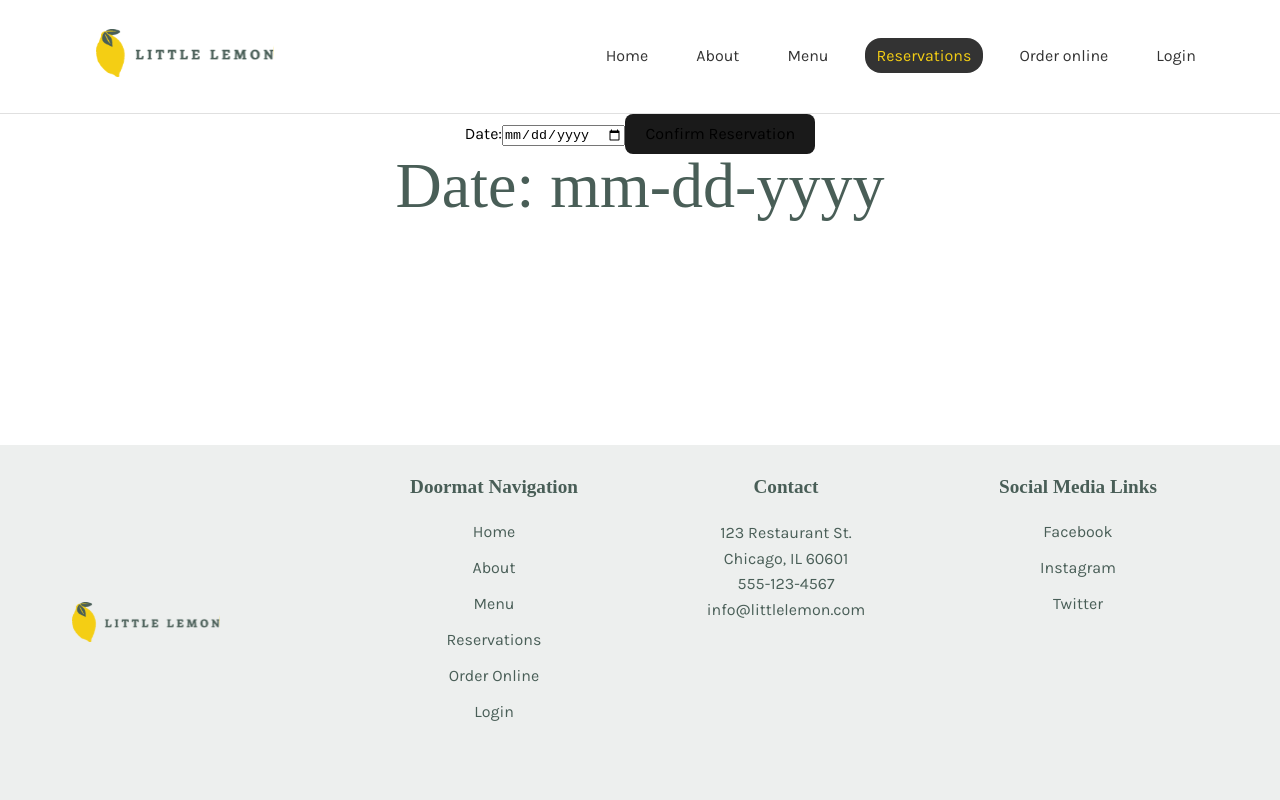
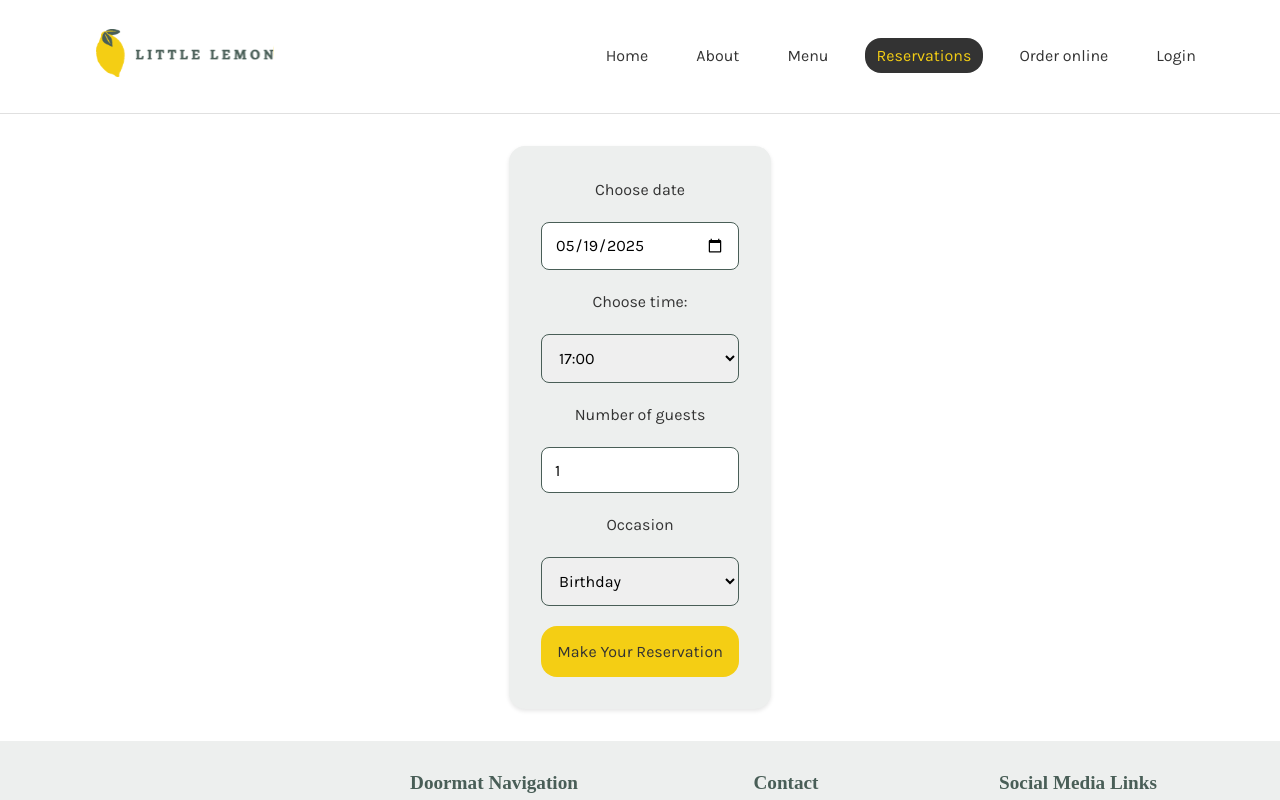
Before and after one commit to JoseBarr777/coursera-capstone, a React (Vite) app: page /reservations in a window 1280 px wide. Shown: the top 800 px of the page. Built offline with nearby package versions, Linux system fonts and the light colour scheme; a web font is replaced by a local one.

Commit message:
Added styling to form.

```diff
--- a/src/Pages/BookingPage.jsx
+++ b/src/Pages/BookingPage.jsx
@@ -1,35 +1,12 @@
 //the component for the table reservations page
-import {useState} from 'react';
+import BookingForm from "@components/BookingForm";
 
 function BookingPage() {
-  const [date, setDate] = useState('mm-dd-yyyy');  // Initialize with empty string for date input
-
-  const handleSubmit = (e) => {
-    e.preventDefault();
-    alert('Form Submitted');
-
-    //reset state fields
-    setDate('mm-dd-yyyy');
-  }
-
-  return (
-    //date, time, number of guests, occasion, submit reservation (drop down selection), submit reservation button.
-    <>
-    <form onSubmit={handleSubmit}>
-      <label>
-        Date:
-        <input
-        type="date"
-        name="date"
-        value={date}
-        onChange={(e) => setDate(e.target.value)}  // Use e.target.value to get the new date
-        />
-      </label>
-      <button type="submit">Confirm Reservation</button>
-    </form>
-    <h2>Date: {date}</h2>
-    </>
-  );
+ return(
+  <>
+  <BookingForm />
+  </>
+ )
 };
 
 export default BookingPage;
--- /dev/null
+++ b/src/components/BookingForm.jsx
@@ -0,0 +1,68 @@
+import '@styles/BookingForm.css';
+import '@styles/Button.css';
+
+import {useState} from 'react';
+
+const BookingForm = () => {
+const [date, setDate] = useState('2025-05-19');
+const [time, setTime] = useState('17:00');
+const [guestCount, setGuestCount] = useState(1);
+const [occasion, setOccasion] = useState('Not selected');
+
+const handleSubmit = (e) => {
+    e.preventDefault(); //used to prevent defaul form submission behavior (reloads page and sends to some url)
+    alert('Form has been submitted.');
+
+    setDate('2025-05-19');
+    setTime('17:00');
+    setGuestCount(1);
+}
+
+    return(
+        <div className="form-container">
+            <form onSubmit={handleSubmit} className='form'>
+                <label htmlFor="res-date">Choose date</label>
+                <input
+                type="date"
+                id="res-date"
+                value={date}
+                onChange={(e) => setDate(e.target.value)}
+                />
+                <label htmlFor="res-time">Choose time:</label>
+                <select
+                id="res-time"
+                value={time}
+                onChange = {(e) => setTime(e.target.value)}
+                >
+                    <option value="17:00">17:00</option>
+                    <option value="18:00">18:00</option>
+                    <option value="19:00">19:00</option>
+                    <option value="20:00">20:00</option>
+                    <option value="21:00">21:00</option>
+                    <option value="22:00">22:00</option>
+                </select>
+                <label htmlFor="guests">Number of guests</label>
+                <input
+                type="number"
+                min="1" max="10"
+                id="guests"
+                value={guestCount}
+                onChange={(e) => setGuestCount(parseInt(e.target.value) || 0)}
+                />
+                <label htmlFor="occasion">Occasion</label>
+                <select
+                id="occasion"
+                value={occasion}
+                onChange={(e) => setOccasion(e.target.value)}
+                >
+                    <option value="birthday">Birthday</option>
+                    <option value="anniversary">Anniversary</option>
+                </select>
+
+                <button type="submit" className="btn-primary">Make Your Reservation</button>
+            </form>
+        </div>
+    );
+};
+
+export default BookingForm;
--- /dev/null
+++ b/src/styles/BookingForm.css
@@ -0,0 +1,77 @@
+.form {
+    display: grid;
+    max-width: 800px;
+    width: 100%;
+    gap: 20px;
+    padding: 2rem;
+    background-color: var(--color-highlight-light);
+    border-radius: var(--border-radius);
+    box-shadow: 0 2px 4px rgba(0, 0, 0, 0.1);
+}
+
+.form input,
+.form select,
+.form textarea {
+    width: 100%;
+    padding: 0.8rem;
+    border: 1px solid var(--color-primary-green);
+    border-radius: 8px;
+    font-family: 'Karla', Arial, sans-serif;
+    font-size: 1rem;
+}
+
+.form input:focus,
+.form select:focus,
+.form textarea:focus {
+    outline: none;
+    border-color: var(--color-primary-yellow);
+    box-shadow: 0 0 0 2px rgba(244, 206, 20, 0.2);
+}
+
+.form label {
+    font-weight: 500;
+    color: var(--color-highlight-dark);
+}
+
+.form button {
+    background-color: var(--color-primary-yellow);
+    color: var(--color-highlight-dark);
+    font-weight: 600;
+    padding: 1rem;
+    border: none;
+    border-radius: var(--border-radius);
+    cursor: pointer;
+    transition: background-color 0.3s ease;
+}
+
+.form button:hover {
+    background-color: #e6c012;
+    border-color: transparent;
+}
+
+.form button:disabled {
+    background-color: #ccc;
+    cursor: not-allowed;
+}
+
+.form-container {
+    min-height: 70vh;
+    display: flex;
+    align-items: center;
+    justify-content: center;
+    padding-top: 2rem;
+    padding-bottom: 2rem;
+    background: none;
+}
+
+@media (max-width: 600px) {
+  .form {
+    max-width: 98vw;
+    padding: 1rem;
+    border-radius: 10px;
+  }
+  .form-container {
+    padding-top: 1rem;
+    padding-bottom: 1rem;
+  }
+}
```
